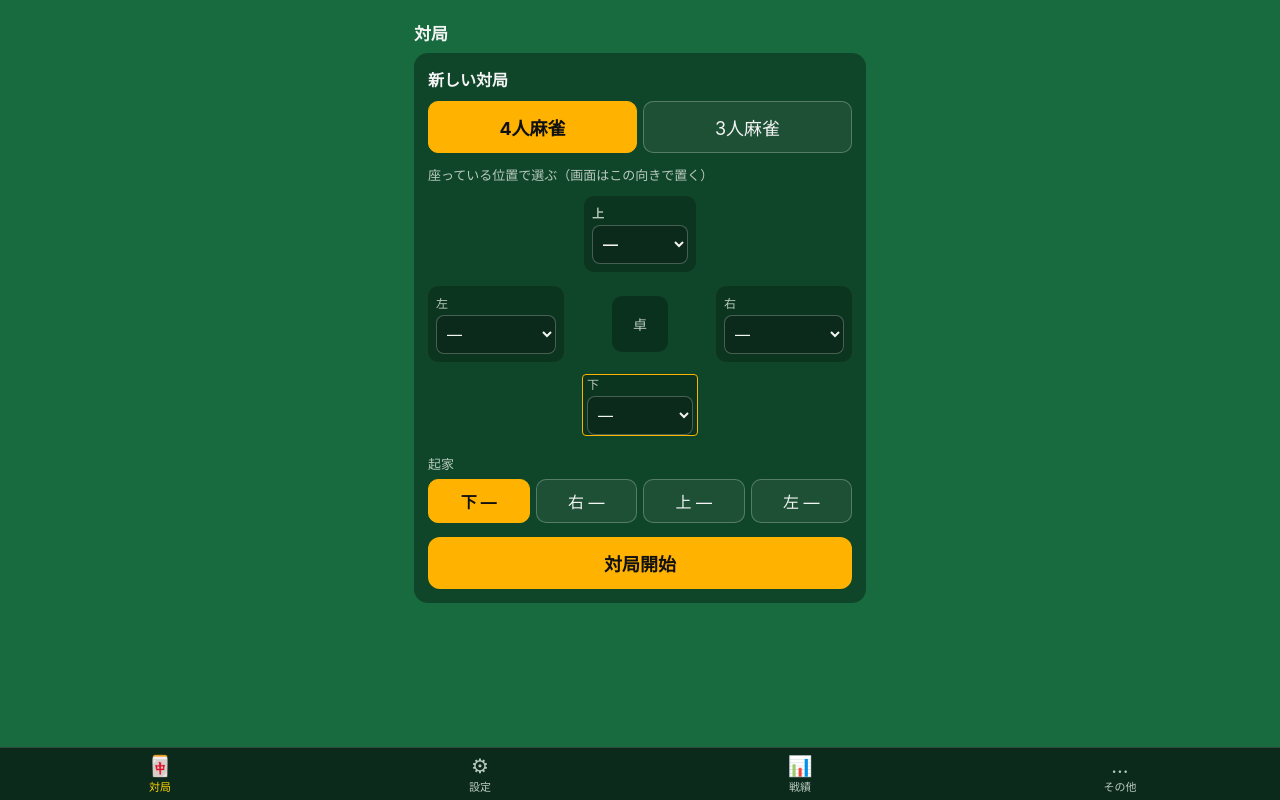
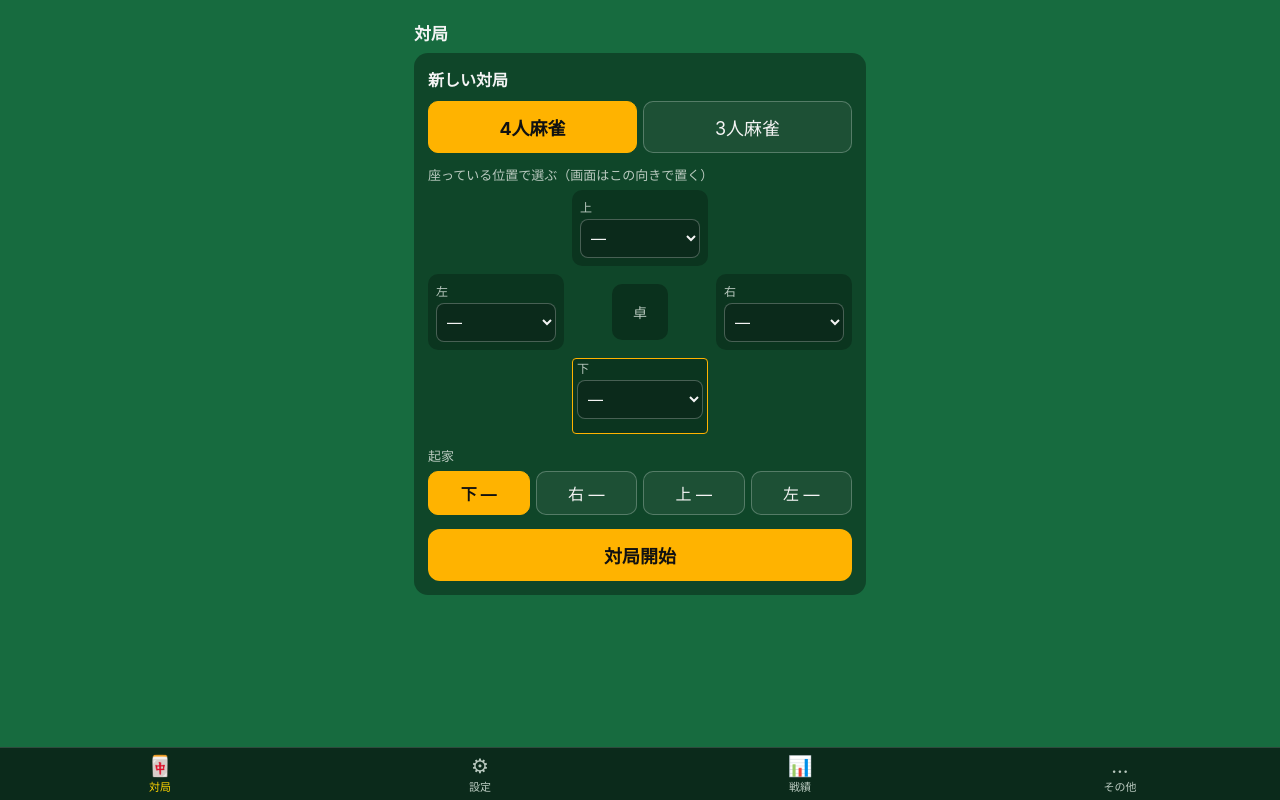
Before and after one commit to mikanta632/tenbo, a website with bundled scripts: page index.html in a window 1280 px wide. Built offline with nearby package versions, Linux system fonts and the light colour scheme.

Commit message:
座席の配置図の枠をそろえ、起家選択のがたつきと下部バーの浮きを直す
対局画面用の .top / .bottom が配置図の .seat-cell.top / .bottom にも当たっていたため、
上下の枠だけ内容に合わせて縮み、起家の枠線が付くたびに高さが変わっていた。
対局画面の中だけに効かせ、配置図は3列3行とも minmax(0,1fr) で枠をそろえる。

起家のボタンは選ぶと太字になるので、折り返して高さが変わらないよう1行で省略する。

タブ画面では中身が tab-shell の中でスクロールする。body 側にスクロールの余地が
残っていると、ホーム画面から起動した直後にわずかに縦へずれて下部バーが浮くため、
タブ画面のあいだだけ body のスクロールを止める。

```diff
--- a/src/ui/app.js
+++ b/src/ui/app.js
@@ -106,6 +106,8 @@ function show(next) {
   else if (screen === "result" && resultId) renderResultScreen();
   else if (screen === "player" && playerId) renderPlayerScreen();
   else renderTabScreen();
+  // タブ画面のときだけ body のスクロールを止める（起動直後に下部バーが浮くのを防ぐ）
+  document.body.classList.toggle("tabs-screen", TAB_SCREENS.has(screen));
 }
 
 /** タブ付きの初期画面 */
--- a/src/ui/start.js
+++ b/src/ui/start.js
@@ -200,7 +200,7 @@ export function renderStart(props) {
       h("div", { class: "label" }, "起家"),
       h(
         "div",
-        { class: "choice grid4" },
+        { class: "choice seat-choice" },
         order.map((key) =>
           h(
             "button",
--- a/style.css
+++ b/style.css
@@ -61,6 +61,9 @@ button:disabled { opacity: 0.4; }
 /* ---- 初期画面のタブ ---- */
 /* タブバーは fixed にせず、画面の高さいっぱいのフレックス列の末尾に置く（起動直後に浮く問題を避ける） */
 .tab-shell { display: flex; flex-direction: column; height: var(--app-h); overflow: hidden; }
+/* タブ画面の中身は tab-shell の中でスクロールする。body 側にスクロールの余地が残っていると、
+   ホーム画面から起動した直後にわずかに縦へずれ、下部バーが浮いて見える */
+body.tabs-screen:not(.rotated) { overflow: hidden; height: var(--app-h); }
 .tab-content { flex: 1; min-height: 0; overflow-y: auto; -webkit-overflow-scrolling: touch; }
 .tabbar {
   flex: none; display: flex; background: #0b2a1b; border-top: 1px solid rgba(255,255,255,0.15);
@@ -68,11 +71,18 @@ button:disabled { opacity: 0.4; }
 }
 
 /* 対局タブの配置図 */
+/* 上下左右の枠を同じ大きさにする。minmax(0,1fr) で名前の長さに列幅を引っ張られないようにし、
+   行も 1fr にして一番高い枠へ全員をそろえる */
 .seat-grid {
-  display: grid; grid-template-columns: 1fr 1fr 1fr; grid-template-rows: auto auto auto; gap: 8px;
+  display: grid;
+  grid-template-columns: repeat(3, minmax(0, 1fr));
+  grid-template-rows: repeat(3, minmax(0, 1fr));
+  gap: 8px;
   grid-template-areas: ". top ." "left center right" ". bottom .";
   margin: 4px 0 8px;
 }
+.seat-cell { display: flex; min-width: 0; }
+.seat-cell > .seat-slot { flex: 1; min-width: 0; }
 .seat-cell.top { grid-area: top; }
 .seat-cell.left { grid-area: left; }
 .seat-cell.center { grid-area: center; display: flex; align-items: center; justify-content: center; }
@@ -82,6 +92,9 @@ button:disabled { opacity: 0.4; }
 .seat-slot { display: flex; flex-direction: column; gap: 4px; background: rgba(0,0,0,0.25); border-radius: 10px; padding: 6px; border: 2px solid transparent; }
 .seat-slot.chiicha { border-color: var(--accent); }
 .seat-slot.empty { align-items: center; justify-content: center; opacity: 0.6; min-height: 64px; }
+/* 起家の選択。選ぶと太字になるので、折り返して高さが変わらないよう 1行で省略する */
+.choice.seat-choice { display: grid; grid-template-columns: repeat(4, minmax(0, 1fr)); }
+.choice.seat-choice .chip { white-space: nowrap; overflow: hidden; text-overflow: ellipsis; padding: 6px 4px; }
 .seat-slot .seat-pos { font-size: 12px; color: var(--muted); }
 .seat-slot .seat-empty { font-size: 14px; }
 .seat-slot select, .seat-slot input[type=text] {
@@ -130,7 +143,8 @@ button:disabled { opacity: 0.4; }
   display: flex; flex-direction: column; height: var(--app-h);
   padding-top: var(--sat); padding-bottom: var(--sab);
 }
-.top {
+/* 対局画面の上下バー。座席の配置図にも top / bottom があるので、この画面の中だけに効かせる */
+.table-screen > .top {
   display: flex; align-items: center; justify-content: center; gap: 16px;
   padding: 6px 12px; font-size: 18px; font-weight: 600;
 }
@@ -146,7 +160,7 @@ button:disabled { opacity: 0.4; }
   background: rgba(0,0,0,0.3); border: none; border-radius: 10px; padding: 8px 14px; font-size: 15px; min-height: 40px;
 }
 .btn-flat:active { background: rgba(0,0,0,0.5); }
-.bottom { display: flex; justify-content: space-between; align-items: center; padding: 4px 10px 6px; }
+.table-screen > .bottom { display: flex; justify-content: space-between; align-items: center; padding: 4px 10px 6px; }
 .over-note { font-size: 14px; color: var(--accent); font-weight: 600; }
 
 .felt { position: relative; flex: 1; min-height: 0; }
--- a/version.js
+++ b/version.js
@@ -1,4 +1,4 @@
 // アプリの版番号。唯一の定義。
 // ページ（index.html の classic script）と Service Worker（importScripts）の両方から読むため、
 // ES Modules ではなく self に置く。
-self.APP_VERSION = "0.12.0";
+self.APP_VERSION = "0.12.1";
```
